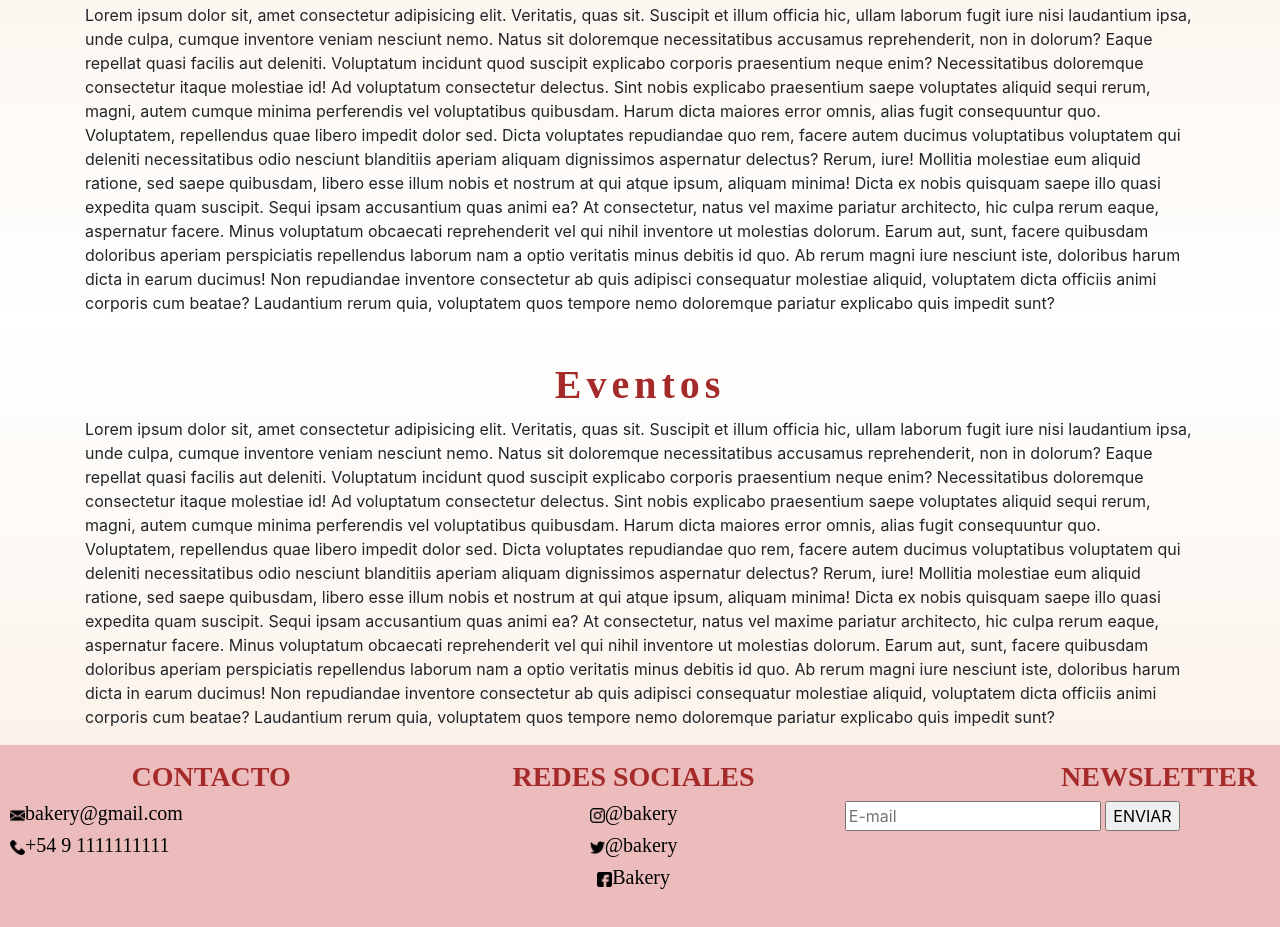
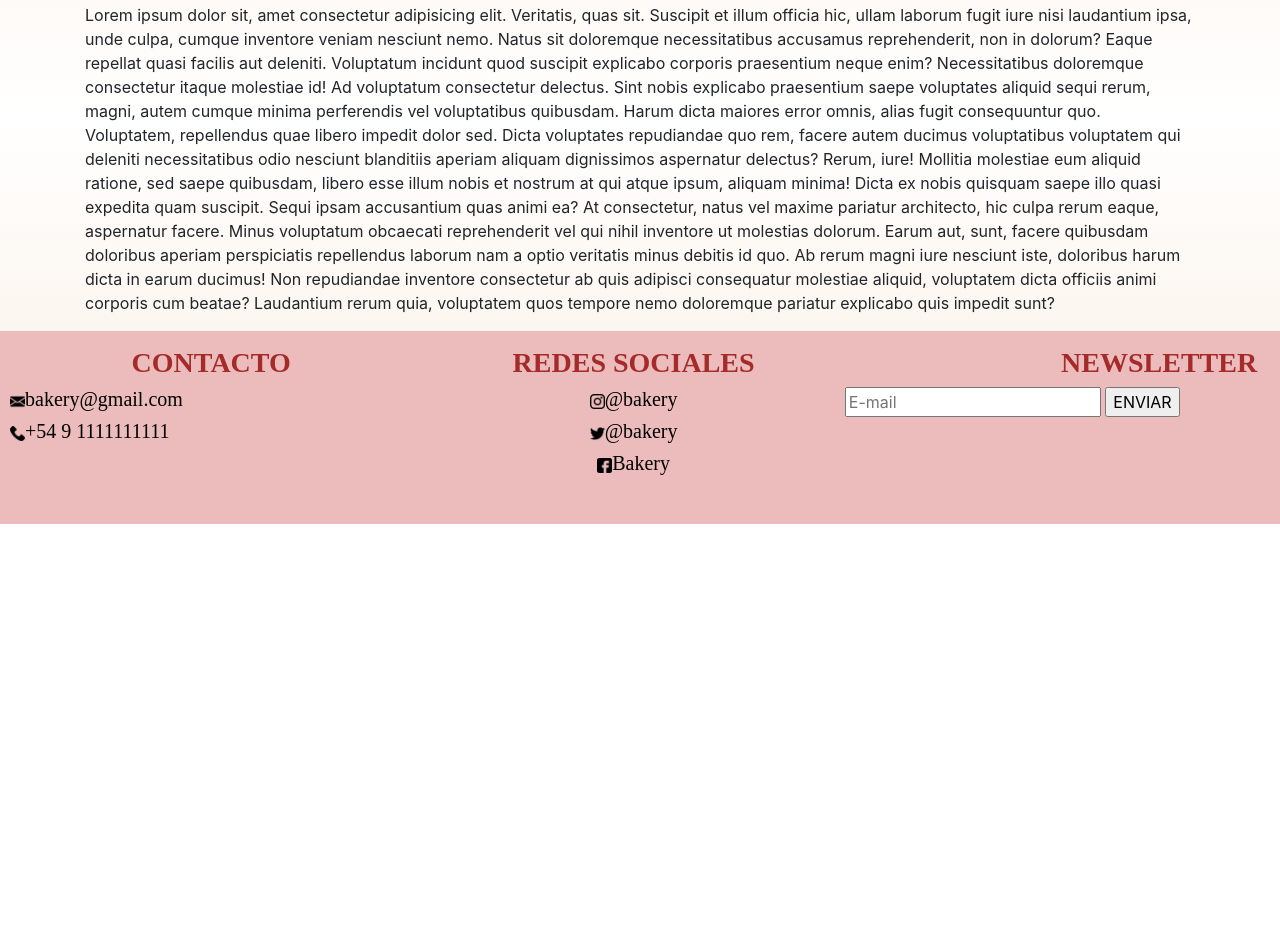
Before and after one commit to camiiossola/Camila-Ossola_Bakery, a website: page index.html in a window 1280 px wide. Shown: the part 293-1220 px from the top of the page. After the commit the page ends 817 px from the top, so only its background shows below. Drawn offline with nearby package versions, Linux system fonts and the light colour scheme; a web font is replaced by a local one.

Commit message:
borre texto del index

```diff
--- a/index.html
+++ b/index.html
@@ -118,18 +118,6 @@
                     Earum aut, sunt, facere quibusdam doloribus aperiam perspiciatis repellendus laborum nam a optio veritatis minus debitis id quo. Ab rerum magni iure nesciunt iste, doloribus harum dicta in earum ducimus!
                     Non repudiandae inventore consectetur ab quis adipisci consequatur molestiae aliquid, voluptatem dicta officiis animi corporis cum beatae? Laudantium rerum quia, voluptatem quos tempore nemo doloremque pariatur explicabo quis impedit sunt?</p>
                 </div>
-
-                <div class="col-xs-12 col-lg-12">
-                    <h1>Eventos</h1>
-                    <p>Lorem ipsum dolor sit, amet consectetur adipisicing elit. Veritatis, quas sit. Suscipit et illum officia hic, ullam laborum fugit iure nisi laudantium ipsa, unde culpa, cumque inventore veniam nesciunt nemo.
-                    Natus sit doloremque necessitatibus accusamus reprehenderit, non in dolorum? Eaque repellat quasi facilis aut deleniti. Voluptatum incidunt quod suscipit explicabo corporis praesentium neque enim? Necessitatibus doloremque consectetur itaque molestiae id!
-                    Ad voluptatum consectetur delectus. Sint nobis explicabo praesentium saepe voluptates aliquid sequi rerum, magni, autem cumque minima perferendis vel voluptatibus quibusdam. Harum dicta maiores error omnis, alias fugit consequuntur quo.
-                    Voluptatem, repellendus quae libero impedit dolor sed. Dicta voluptates repudiandae quo rem, facere autem ducimus voluptatibus voluptatem qui deleniti necessitatibus odio nesciunt blanditiis aperiam aliquam dignissimos aspernatur delectus? Rerum, iure!
-                    Mollitia molestiae eum aliquid ratione, sed saepe quibusdam, libero esse illum nobis et nostrum at qui atque ipsum, aliquam minima! Dicta ex nobis quisquam saepe illo quasi expedita quam suscipit.
-                    Sequi ipsam accusantium quas animi ea? At consectetur, natus vel maxime pariatur architecto, hic culpa rerum eaque, aspernatur facere. Minus voluptatum obcaecati reprehenderit vel qui nihil inventore ut molestias dolorum.
-                    Earum aut, sunt, facere quibusdam doloribus aperiam perspiciatis repellendus laborum nam a optio veritatis minus debitis id quo. Ab rerum magni iure nesciunt iste, doloribus harum dicta in earum ducimus!
-                    Non repudiandae inventore consectetur ab quis adipisci consequatur molestiae aliquid, voluptatem dicta officiis animi corporis cum beatae? Laudantium rerum quia, voluptatem quos tempore nemo doloremque pariatur explicabo quis impedit sunt?</p>
-                </div>
             </div>
         </div>
 
```
